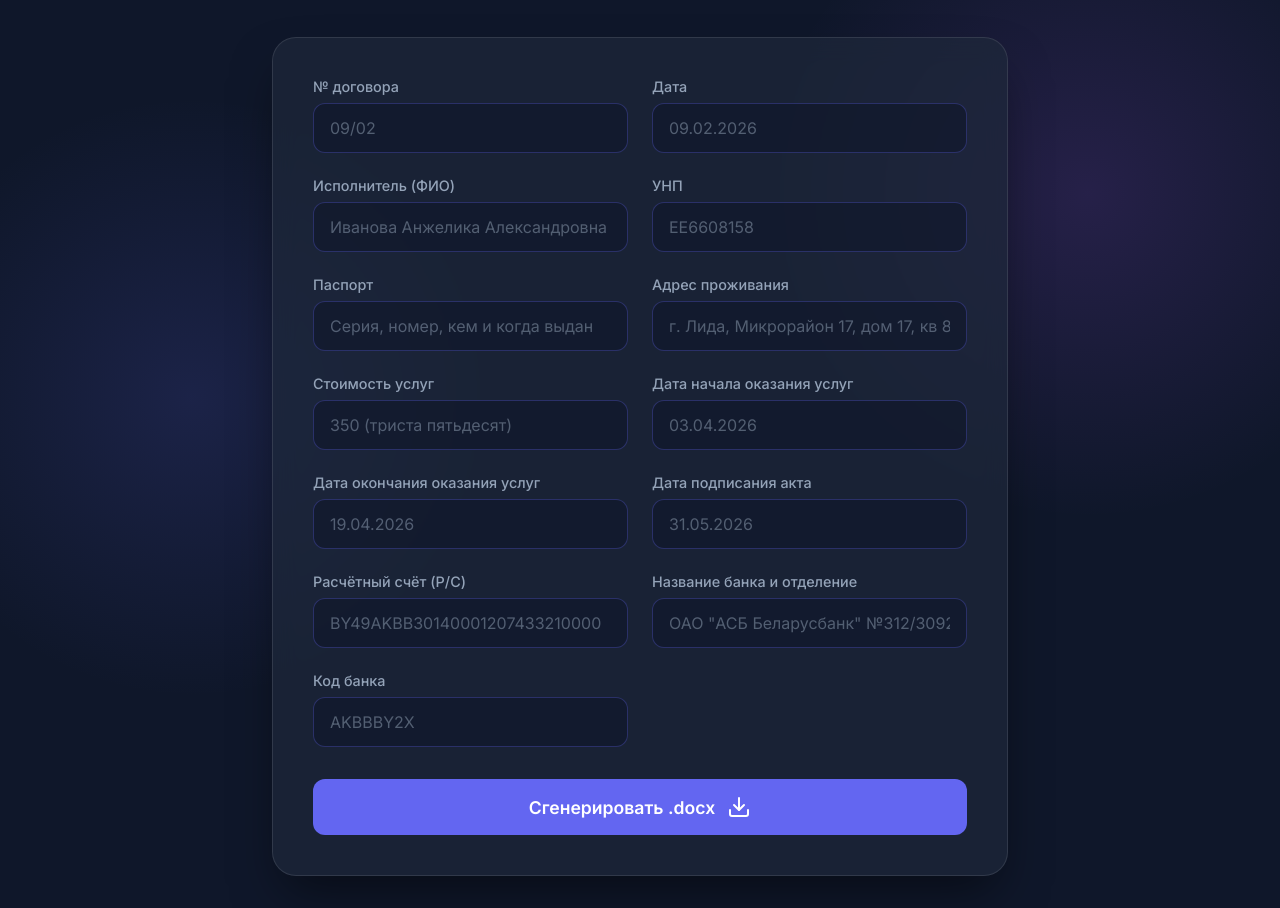
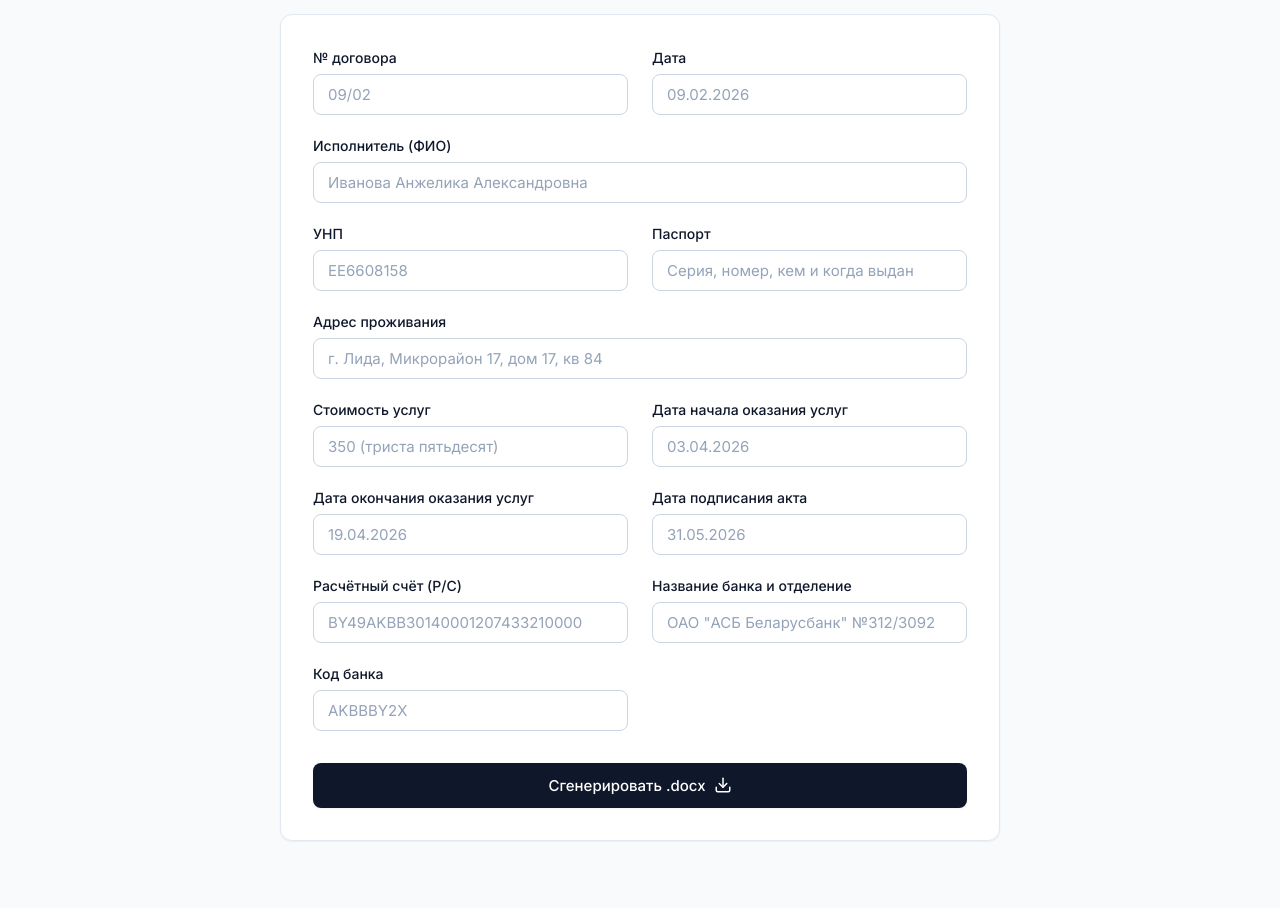
Before and after one commit to ZangraN/generatorblogery, a website built with Vite: page index.html in a window 1280 px wide. Shown: the part 113-1021 px from the top of the page. After the commit the page ends 986 px from the top, so only its background shows below. Built offline with nearby package versions, Linux system fonts and the light colour scheme; no server answers.

Commit message:
Refactor UI for a cleaner, professional product look (anti-ui-slop)

```diff
--- a/style.css
+++ b/style.css
@@ -1,14 +1,22 @@
 :root {
-  --primary-color: #6366f1;
-  --primary-hover: #4f46e5;
-  --bg-color: #0f172a;
-  --text-main: #f8fafc;
-  --text-muted: #94a3b8;
-  --glass-bg: rgba(30, 41, 59, 0.7);
-  --glass-border: rgba(255, 255, 255, 0.1);
-  --input-bg: rgba(15, 23, 42, 0.6);
-  --input-border: rgba(99, 102, 241, 0.3);
-  --input-focus: rgba(99, 102, 241, 0.8);
+  --primary-color: #0f172a;
+  --primary-hover: #334155;
+  --bg-color: #f8fafc;
+  --card-bg: #ffffff;
+  --text-main: #0f172a;
+  --text-muted: #64748b;
+  --border-color: #e2e8f0;
+  --input-bg: #ffffff;
+  --input-border: #cbd5e1;
+  --input-focus-ring: rgba(15, 23, 42, 0.1);
+  --input-focus-border: #0f172a;
+  --error-color: #ef4444;
+  --radius-sm: 0.375rem;
+  --radius-md: 0.5rem;
+  --radius-lg: 0.75rem;
+  --shadow-sm: 0 1px 2px 0 rgba(0, 0, 0, 0.05);
+  --shadow-md: 0 4px 6px -1px rgba(0, 0, 0, 0.1), 0 2px 4px -1px rgba(0, 0, 0, 0.06);
+  --shadow-lg: 0 10px 15px -3px rgba(0, 0, 0, 0.1), 0 4px 6px -2px rgba(0, 0, 0, 0.05);
 }
 
 * {
@@ -18,64 +26,65 @@
 }
 
 body {
-  font-family: 'Inter', sans-serif;
+  font-family: 'Inter', -apple-system, BlinkMacSystemFont, "Segoe UI", Roboto, Helvetica, Arial, sans-serif;
   background-color: var(--bg-color);
   color: var(--text-main);
   min-height: 100vh;
   display: flex;
   justify-content: center;
-  align-items: center;
-  background-image:
-    radial-gradient(circle at 15% 50%, rgba(99, 102, 241, 0.15), transparent 25%),
-    radial-gradient(circle at 85% 30%, rgba(168, 85, 247, 0.15), transparent 25%);
+  padding: 2rem 1rem;
+  line-height: 1.5;
+  -webkit-font-smoothing: antialiased;
 }
 
 .app-container {
   width: 100%;
-  max-width: 800px;
-  padding: 2rem;
+  max-width: 720px;
 }
 
 header {
-  text-align: center;
-  margin-bottom: 2.5rem;
+  margin-bottom: 2rem;
 }
 
 header h1 {
-  font-size: 2.5rem;
+  font-size: 1.5rem;
   font-weight: 600;
-  margin-bottom: 0.5rem;
-  background: linear-gradient(to right, #818cf8, #c084fc);
-  -webkit-background-clip: text;
-  -webkit-text-fill-color: transparent;
+  color: var(--text-main);
+  letter-spacing: -0.025em;
+  margin-bottom: 0.25rem;
 }
 
 header p {
   color: var(--text-muted);
-  font-size: 1.1rem;
+  font-size: 0.9375rem;
 }
 
 .glass-panel {
-  background: var(--glass-bg);
-  backdrop-filter: blur(12px);
-  -webkit-backdrop-filter: blur(12px);
-  border: 1px solid var(--glass-border);
-  border-radius: 1.5rem;
-  padding: 2.5rem;
-  box-shadow: 0 25px 50px -12px rgba(0, 0, 0, 0.5);
+  background: var(--card-bg);
+  border: 1px solid var(--border-color);
+  border-radius: var(--radius-lg);
+  padding: 2rem;
+  box-shadow: var(--shadow-sm);
 }
 
 .form-grid {
   display: grid;
   grid-template-columns: 1fr 1fr;
-  gap: 1.5rem;
+  column-gap: 1.5rem;
+  row-gap: 1.25rem;
   margin-bottom: 2rem;
 }
 
 .input-group {
   display: flex;
   flex-direction: column;
-  gap: 0.5rem;
+  gap: 0.375rem;
+}
+
+/* Make Executor take full width for better readability */
+.input-group.autocomplete,
+.input-group:has(#address) {
+  grid-column: 1 / -1;
 }
 
 .autocomplete {
@@ -84,29 +93,26 @@ header p {
 
 .autocomplete-items {
   position: absolute;
-  border: 1px solid var(--input-border);
-  border-radius: 0.75rem;
-  background: var(--glass-bg);
-  backdrop-filter: blur(12px);
-  -webkit-backdrop-filter: blur(12px);
+  border: 1px solid var(--border-color);
+  border-radius: var(--radius-md);
+  background: var(--card-bg);
   z-index: 99;
-  top: 100%;
+  top: calc(100% + 4px);
   left: 0;
   right: 0;
-  max-height: 200px;
+  max-height: 240px;
   overflow-y: auto;
   display: none;
-  margin-top: 0.5rem;
-  box-shadow: 0 10px 15px -3px rgba(0, 0, 0, 0.5);
+  box-shadow: var(--shadow-md);
 }
 
 .autocomplete-item {
-  padding: 0.875rem 1rem;
+  padding: 0.75rem 1rem;
   cursor: pointer;
-  border-bottom: 1px solid var(--glass-border);
+  border-bottom: 1px solid var(--border-color);
   color: var(--text-main);
-  font-size: 0.9rem;
-  transition: background-color 0.2s ease;
+  font-size: 0.9375rem;
+  transition: background-color 0.15s ease;
 }
 
 .autocomplete-item:last-child {
@@ -114,89 +120,93 @@ header p {
 }
 
 .autocomplete-item:hover {
-  background-color: var(--primary-color);
+  background-color: var(--bg-color);
 }
 
 .autocomplete-item strong {
-  color: #c084fc;
-}
-
-.full-width {
-  grid-column: 1 / -1;
+  font-weight: 600;
 }
 
 label {
-  font-size: 0.9rem;
+  font-size: 0.875rem;
   font-weight: 500;
-  color: var(--text-muted);
-  transition: color 0.3s ease;
+  color: var(--text-main);
 }
 
 input {
   background: var(--input-bg);
   border: 1px solid var(--input-border);
-  border-radius: 0.75rem;
-  padding: 0.875rem 1rem;
+  border-radius: var(--radius-md);
+  padding: 0.625rem 0.875rem;
   color: var(--text-main);
-  font-family: 'Inter', sans-serif;
-  font-size: 1rem;
+  font-family: inherit;
+  font-size: 0.9375rem;
   outline: none;
-  transition: all 0.3s ease;
+  transition: border-color 0.15s ease, box-shadow 0.15s ease;
 }
 
 input::placeholder {
-  color: rgba(148, 163, 184, 0.5);
+  color: #94a3b8;
 }
 
 input:focus {
-  border-color: var(--input-focus);
-  box-shadow: 0 0 0 3px rgba(99, 102, 241, 0.2);
-}
-
-input:focus + label,
-.input-group:focus-within label {
-  color: #818cf8;
+  border-color: var(--input-focus-border);
+  box-shadow: 0 0 0 3px var(--input-focus-ring);
 }
 
 .submit-btn {
   width: 100%;
   background: var(--primary-color);
   color: white;
-  border: none;
-  border-radius: 0.75rem;
-  padding: 1rem;
-  font-size: 1.1rem;
-  font-weight: 600;
+  border: 1px solid transparent;
+  border-radius: var(--radius-md);
+  padding: 0.75rem 1rem;
+  font-size: 0.9375rem;
+  font-weight: 500;
   cursor: pointer;
   display: flex;
   justify-content: center;
   align-items: center;
-  gap: 0.75rem;
-  transition: all 0.3s ease;
-  font-family: 'Inter', sans-serif;
+  gap: 0.5rem;
+  transition: background-color 0.15s ease;
+  font-family: inherit;
+  box-shadow: var(--shadow-sm);
 }
 
 .submit-btn:hover {
   background: var(--primary-hover);
-  transform: translateY(-2px);
-  box-shadow: 0 10px 15px -3px rgba(99, 102, 241, 0.4);
+}
+
+.submit-btn:focus-visible {
+  outline: 2px solid var(--primary-color);
+  outline-offset: 2px;
 }
 
 .submit-btn:active {
-  transform: translateY(0);
+  transform: translateY(1px);
+}
+
+.submit-btn svg {
+  width: 1.125rem;
+  height: 1.125rem;
 }
 
 @media (max-width: 640px) {
-  .app-container {
+  body {
     padding: 1rem;
   }
-  header h1 {
-    font-size: 1.8rem;
-  }
+
   .glass-panel {
     padding: 1.5rem;
   }
+
   .form-grid {
     grid-template-columns: 1fr;
+    gap: 1rem;
+  }
+
+  .input-group.autocomplete,
+  .input-group:has(#address) {
+    grid-column: 1 / -1;
   }
 }
```
